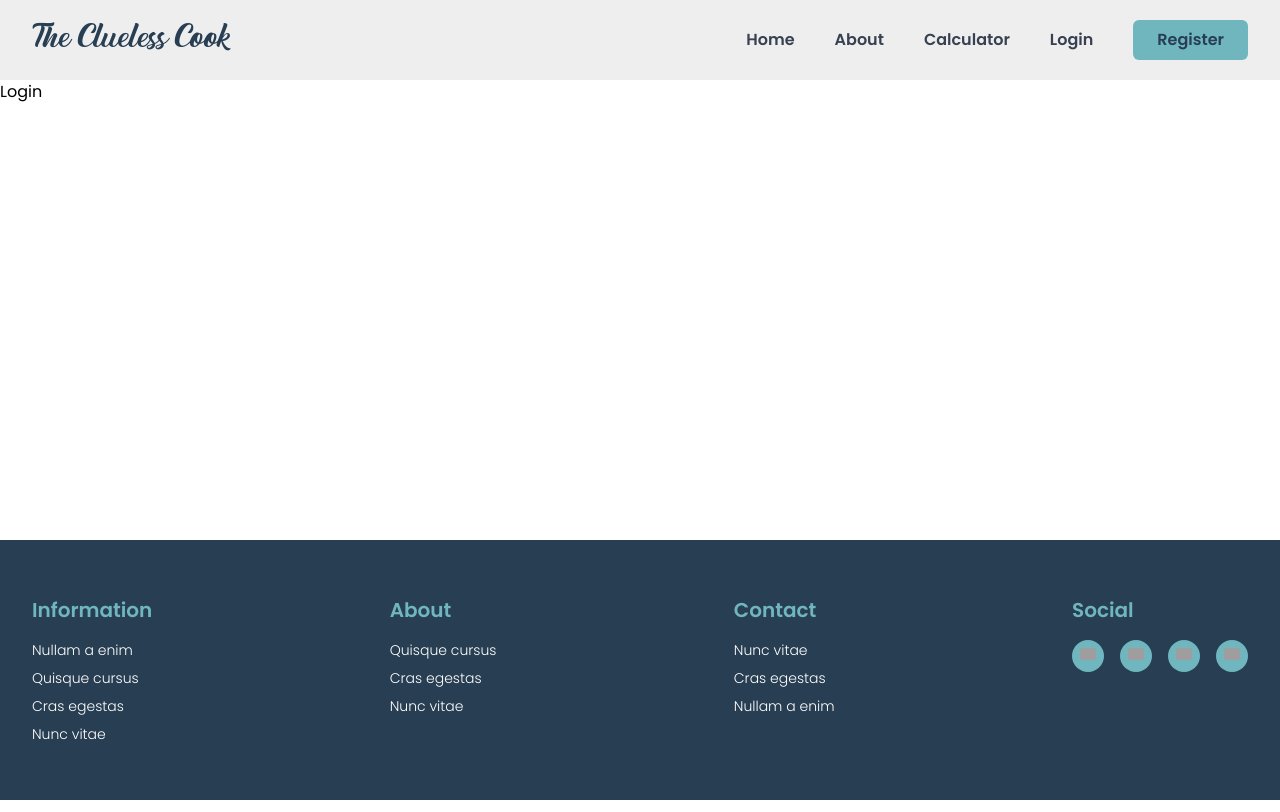
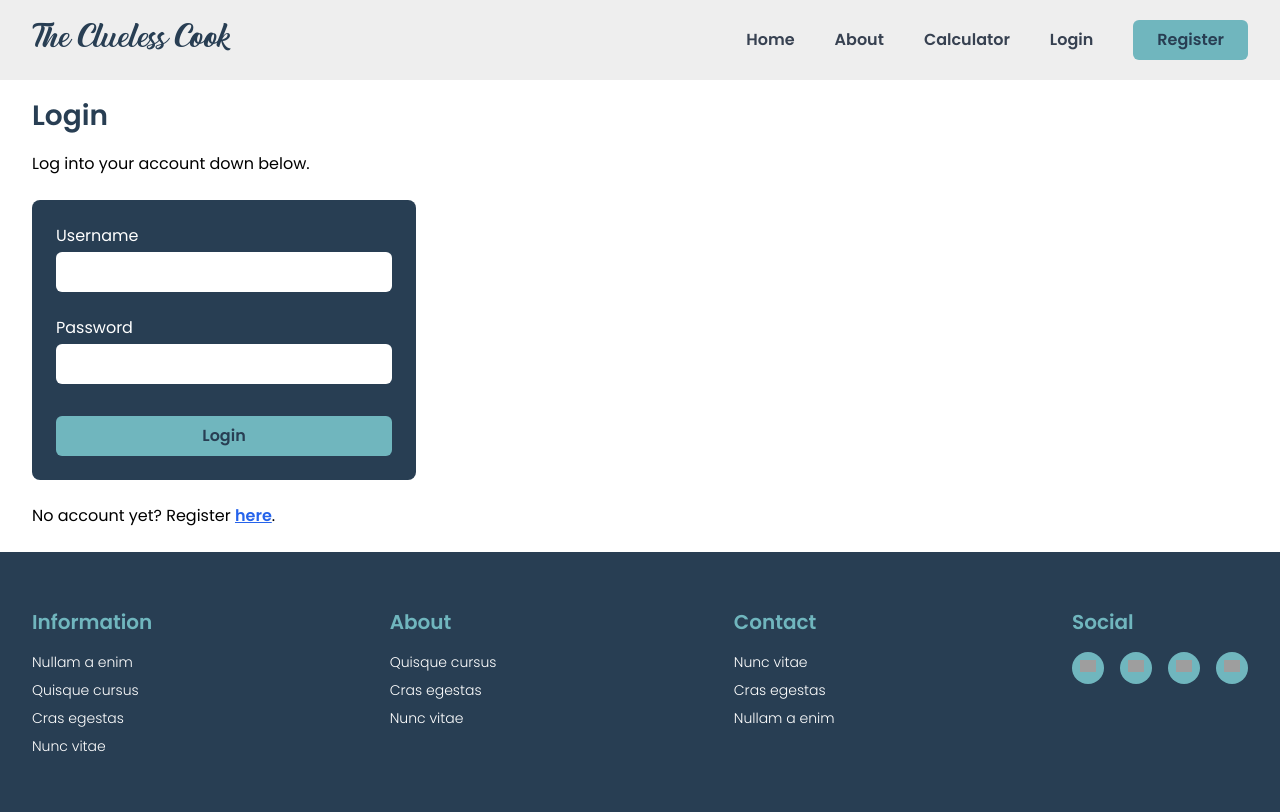
Before and after one commit to ronald-it/the-clueless-cook, a Next.js app: page /login in a window 1280 px wide. Built offline with nearby package versions, Linux system fonts and the light colour scheme; grey boxes are pictures that could not be loaded; what @savvywombat/tailwindcss-grid-areas, @savvywombat/tailwindcss-grid-named-lines would draw is missing.

Commit message:
Login page is now completed. Last things left on this branch are the conditional rendering of the different pages based on being logged in as well as the conditional rendering of Link elements in the navbar and modal.

```diff
--- a/src/app/login/page.js
+++ b/src/app/login/page.js
@@ -1,3 +1,99 @@
+'use client';
+import axios from 'axios';
+import Link from 'next/link';
+import { useState, useContext, useEffect } from 'react';
+import { AuthContext } from '../../context/AuthContext';
+
 export default function Login() {
-  return <div>Login</div>
+  // Declare useContext variable
+  const { userLogin } = useContext(AuthContext);
+
+  const [login, setLogin] = useState({ username: '', password: '' });
+  const [error, toggleError] = useState(false);
+
+  const handleChange = (event) => {
+    const changedFieldName = event.target.name;
+    const newValue = event.target.value;
+
+    setLogin({
+      ...login,
+      [changedFieldName]: newValue,
+    });
+  };
+
+  const handleSubmit = (event) => {
+    event.preventDefault();
+    postLogin();
+  };
+
+  const postLogin = async () => {
+    try {
+      const response = await axios.post(
+        'https://frontend-educational-backend.herokuapp.com/api/auth/signin',
+        {
+          username: login.username,
+          password: login.password,
+        },
+      );
+      userLogin(response.data.accessToken);
+      toggleError(false);
+    } catch (error) {
+      toggleError(true);
+    }
+  };
+
+  return (
+    <div className='flex justify-center py-6'>
+      <div className='px-8 flex flex-col gap-y-4 sm:gap-y-6 w-full sm:max-w-2xl lg:max-w-7xl text-xs sm:text-sm lg:text-base'>
+        <h2 className='text-darkblue'>Login</h2>
+        <span>Log into your account down below.</span>
+        <form
+          className='bg-darkblue text-white p-6 flex flex-col gap-y-2 sm:gap-y-4 lg:gap-y-6 rounded-lg max-w-sm'
+          onSubmit={handleSubmit}
+        >
+          <div className='flex flex-col gap-y-1'>
+            <label>Username</label>
+            <input
+              name='username'
+              type='text'
+              className='rounded-md py-2 text-black px-2'
+              onChange={handleChange}
+              value={login.username}
+            />
+          </div>
+          <div className='flex flex-col gap-y-1'>
+            <label>Password</label>
+            <input
+              name='password'
+              type='password'
+              className='rounded-md py-2 text-black px-2'
+              onChange={handleChange}
+              value={login.password}
+            />
+          </div>
+          <button
+            className='bg-lightblue text-darkblue font-semibold rounded-md mt-2 py-2'
+            type='submit'
+          >
+            Login
+          </button>
+        </form>
+        <span>
+          No account yet? Register{' '}
+          <Link
+            href='/register'
+            className='font-semibold text-blue-600 visited:text-purple-600 underline'
+          >
+            here
+          </Link>
+          .
+        </span>
+        {error && (
+          <span className='text-red-500 font-semibold'>
+            Incorrect username or password. Please try again.
+          </span>
+        )}
+      </div>
+    </div>
+  );
 }
--- a/src/app/register/page.js
+++ b/src/app/register/page.js
@@ -46,7 +46,7 @@ export default function Register() {
     <div className='flex justify-center py-6'>
       <div className='px-8 flex flex-col gap-y-4 sm:gap-y-6 w-full sm:max-w-2xl lg:max-w-7xl text-xs sm:text-sm lg:text-base'>
         <h2 className='text-darkblue'>Registration</h2>
-        <span>You can register an account down below.</span>
+        <span>Register an account down below.</span>
         <form
           className='bg-darkblue text-white p-6 flex flex-col gap-y-2 sm:gap-y-4 lg:gap-y-6 rounded-lg max-w-sm'
           onSubmit={handleSubmit}
--- a/src/components/AppLayout.js
+++ b/src/components/AppLayout.js
@@ -3,6 +3,7 @@ import Header from './Header';
 import NavigationModal from './NavigationModal/NavigationModal';
 import Footer from './Footer';
 import { useState } from 'react';
+import AuthContextProvider from '../context/AuthContext';
 
 export default function AppLayout({ children }) {
   const [isModalOpen, setIsModalOpen] = useState(false);
@@ -10,11 +11,13 @@ export default function AppLayout({ children }) {
     setIsModalOpen((prev) => !prev);
   };
   return (
+    <AuthContextProvider>
       <div className='min-h-screen flex flex-col'>
         <Header toggleModal={toggleModal} />
         <NavigationModal isModalOpen={isModalOpen} toggleModal={toggleModal} />
         <main className='grow'>{children}</main>
         <Footer />
       </div>
+    </AuthContextProvider>
   );
 }
--- /dev/null
+++ b/src/context/AuthContext.js
@@ -0,0 +1,69 @@
+import { useRouter } from 'next/navigation';
+import * as React from 'react';
+import { useEffect, useState } from 'react';
+
+// Create context
+export const AuthContext = React.createContext({});
+
+//Context provider function
+export function AuthContextProvider({ children }) {
+  // Initialize useState of authorization checker
+  const [isAuth, toggleIsAuth] = useState({
+    authorization: false,
+    status: 'pending',
+  });
+
+  // Declare router variable to handle navigation
+  const router = useRouter();
+
+  // useEffect to check for a token in the local storage at every refresh
+  useEffect(() => {
+    const token = localStorage.getItem('token');
+    if (token) {
+      toggleIsAuth({
+        authorization: true,
+        status: 'done',
+      });
+    } else {
+      toggleIsAuth({
+        authorization: false,
+        status: 'done',
+      });
+    }
+  }, []);
+
+  // Login function
+  function loginUser(token) {
+    localStorage.setItem('token', token);
+    toggleIsAuth({
+      authorization: true,
+      status: 'done',
+    });
+    router.push('/');
+  }
+
+  // Logout function
+  function logoutUser() {
+    localStorage.removeItem('token');
+    toggleIsAuth({
+      authorization: false,
+      status: 'done',
+    });
+  }
+
+  // AuthContext provider, an object with the needed functions and states
+  const data = {
+    authorization: isAuth.authorization,
+    toggleAuth: toggleIsAuth,
+    userLogin: loginUser,
+    userLogout: logoutUser,
+  };
+
+  return (
+    <AuthContext.Provider value={data}>
+      {isAuth.status === 'done' ? children : <p>Loading...</p>}
+    </AuthContext.Provider>
+  );
+}
+
+export default AuthContextProvider;
```
Lines whose indentation alone changed are shown as unchanged.
